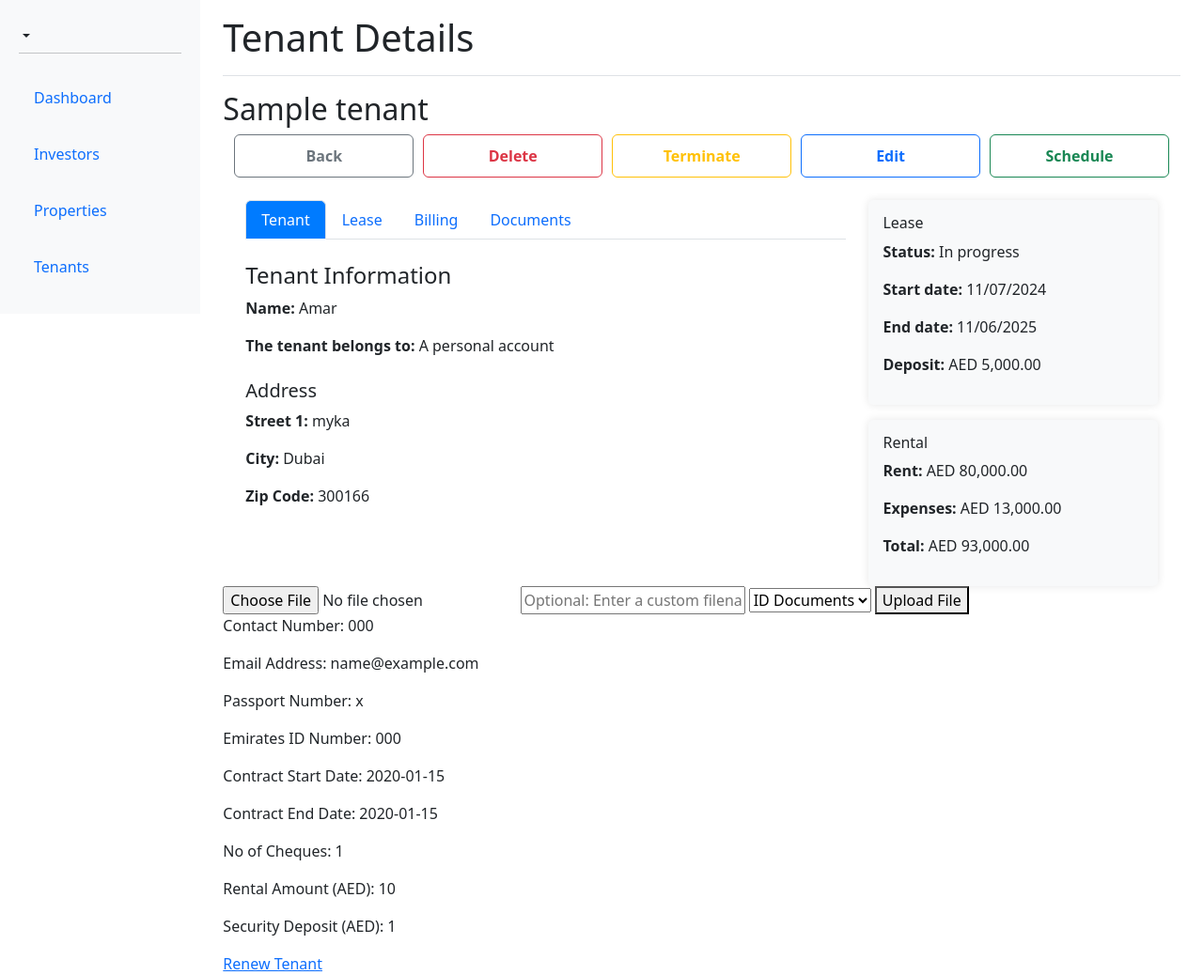
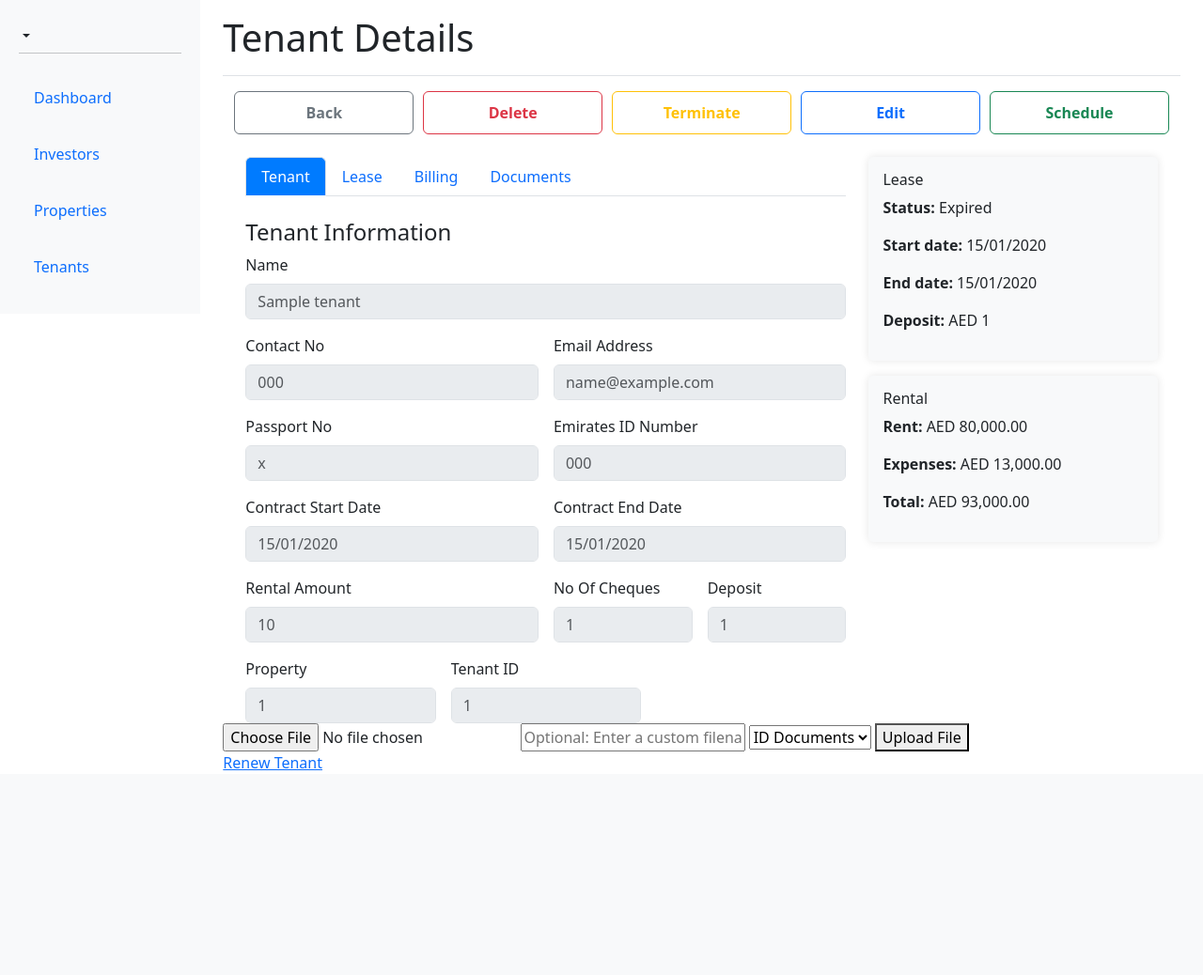
Before and after one commit to MY0usuf/Real-Estate-Management, a Flask app: page /view_tenant/1 in a window 1280 px wide. Shown: the whole page at 94% size. After the commit the page ends 820 px from the top, so only its background shows below. Run offline with Flask 3, Linux system fonts and the light colour scheme; tables that the repository leaves empty hold one stand-in row (values such as "Sample post").

Commit message:
Beautified the page

```diff
--- a/app/templates/view_tenant.html
+++ b/app/templates/view_tenant.html
@@ -28,7 +28,6 @@
     </style>
 {% endblock %}
 {% block content %}
-<h2>{{ tenant.name }}</h2>
 <div class="container-fluid">
     <!-- Navigation Buttons (Full Width) -->
     <div class="nav-buttons mb-4">
@@ -75,13 +74,56 @@
                     <!-- Tenant Tab -->
                     <div class="tab-pane fade show active" id="tenant" role="tabpanel" aria-labelledby="tenant-tab">
                         <h4 class="mt-4">Tenant Information</h4>
-                        <p><strong>Name:</strong> Amar</p>
-                        <p><strong>The tenant belongs to:</strong> A personal account</p>
-
-                        <h5 class="mt-4">Address</h5>
-                        <p><strong>Street 1:</strong> myka</p>
-                        <p><strong>City:</strong> Dubai</p>
-                        <p><strong>Zip Code:</strong> 300166</p>
+                        <form method="POST" class="row g-3">
+                            <div class="col-12">
+                                <label for="name" class="form-label">Name</label>
+                                <input type="text" class="form-control" id="name" name="name" placeholder="{{ tenant.name }}" disabled>
+                            </div>
+                            <div class="col-md-6">
+                              <label for="contact_number" class="form-label">Contact No</label>
+                              <input type="text" class="form-control" id="contact_number" name="contact_number" placeholder="{{ tenant.contact_number }}" disabled>
+                            </div>
+                            <div class="col-md-6">
+                              <label for="email_address" class="form-label">Email Address</label>
+                              <input type="email" class="form-control" id="email_address" name="email_address" placeholder="{{ tenant.email_address }}" disabled>
+                            </div>
+                            <div class="col-md-6">
+                                <label for="passport_number" class="form-label">Passport No</label>
+                                <input type="text" class="form-control" id="passport_number" name="passport_number" placeholder="{{ tenant.passport_number }}" disabled>
+                            </div>
+                              <div class="col-md-6">
+                                <label for="emirates_id_number" class="form-label">Emirates ID Number</label>
+                                <input type="text" class="form-control" id="emirates_id_number" name="emirates_id_number" placeholder="{{ tenant.emirates_id_number }}" disabled>
+                            </div>
+                            <div class="col-md-6">
+                                <label for="contract_start_date" class="form-label">Contract Start Date</label>
+                                <input type="text" class="form-control" id="contract_start_date" name="contract_start_date" placeholder="{{ tenant.contract_start_date | format_date}}" disabled>
+                            </div>
+                              <div class="col-md-6">
+                                <label for="contract_end_date" class="form-label">Contract End Date</label>
+                                <input type="text" class="form-control" id="contract_end_date" name="contract_end_date" placeholder="{{ tenant.contract_end_date | format_date}}" disabled>
+                            </div>
+                            <div class="col-md-6">
+                                <label for="rental_amount" class="form-label">Rental Amount</label>
+                                <input type="text" class="form-control" id="rental_amount" name="rental_amount" placeholder="{{ tenant.rental_amount }}" disabled>
+                            </div>
+                            <div class="col-md-3">
+                                <label for="no_of_cheques" class="form-label">No Of Cheques</label>
+                                <input type="text" class="form-control" id="no_of_cheques" name="no_of_cheques" placeholder="{{ tenant.no_of_cheques }}" disabled>
+                            </div>
+                            <div class="col-md-3">
+                                <label for="security_deposit" class="form-label">Deposit</label>
+                                <input type="text" class="form-control" id="security_deposit" name="security_deposit" placeholder="{{ tenant.security_deposit }}" disabled>
+                            </div>
+                            <div class="col-md-4">
+                              <label for="inputState" class="form-label">Property</label>
+                              <input type="text" class="form-control" id="property.id" name="property.id" placeholder="{{ tenant.property_id }}" disabled>
+                            </div>
+                            <div class="col-md-4">
+                                <label for="tenant_id" class="form-label">Tenant ID</label>
+                                <input type="text" class="form-control" id="tenant_id" name="tenant_id" placeholder="{{ tenant.id }}" disabled>
+                            </div>
+                          </form>
                     </div>
 
                     <!-- Other Tabs Placeholder -->
@@ -101,11 +143,19 @@
             <div class="col-md-4">
                 <!-- Lease Summary -->
                 <div class="summary-card mb-3">
+                    {% set start_date = tenant.contract_start_date %}
+                    {% set end_date = tenant.contract_end_date %}
+                    {% set today = today %}
+                    {% if tenant.contract_end_date > today %}
+                        {% set status = "In Progress" %}
+                    {% else %}
+                        {% set status = "Expired" %}
+                    {% endif %}
                     <h6>Lease</h6>
-                    <p><strong>Status:</strong> In progress</p>
-                    <p><strong>Start date:</strong> 11/07/2024</p>
-                    <p><strong>End date:</strong> 11/06/2025</p>
-                    <p><strong>Deposit:</strong> AED 5,000.00</p>
+                    <p><strong>Status:</strong> {{ status }}</p>
+                    <p><strong>Start date:</strong> {{ tenant.contract_start_date | format_date }}</p>
+                    <p><strong>End date:</strong> {{ tenant.contract_end_date | format_date }}</p>
+                    <p><strong>Deposit:</strong> AED {{ tenant.security_deposit | format_number }}</p>
                 </div>
 
                 <!-- Rental Summary -->
@@ -133,18 +183,5 @@
     <button type="submit">Upload File</button>
 </form>
 
-<!-- Tenant Contact Information -->
-<p>Contact Number: {{ tenant.contact_number }}</p>
-<p>Email Address: {{ tenant.email_address }}</p>
-<p>Passport Number: {{ tenant.passport_number }}</p>
-<p>Emirates ID Number: {{ tenant.emirates_id_number }}</p>
-<p>Contract Start Date: {{ tenant.contract_start_date }}</p>
-<p>Contract End Date: {{ tenant.contract_end_date }}</p>
-<p>No of Cheques: {{ tenant.no_of_cheques }}</p>
-<p>Rental Amount (AED): {{ tenant.rental_amount }}</p>
-<p>Security Deposit (AED): {{ tenant.security_deposit }}</p>
-
-<!-- Add more tenant details as needed -->
-
 <a href="{{ url_for('renew_tenant', tenant_id=tenant.id) }}">Renew Tenant</a>
 {% endblock %}
--- a/routes/routes.py
+++ b/routes/routes.py
@@ -335,4 +335,5 @@ def view_tenant(tenant_id):
     properties = Property.query.all()
     tenants = Tenant.query.all()
     tenant = Tenant.query.get_or_404(tenant_id)
-    return render_template('view_tenant.html', tenant=tenant, investors=investors, properties=properties, tenants=tenants)
+    today = datetime.today().date()
+    return render_template('view_tenant.html', tenant=tenant, investors=investors, properties=properties, tenants=tenants, today=today)
```
